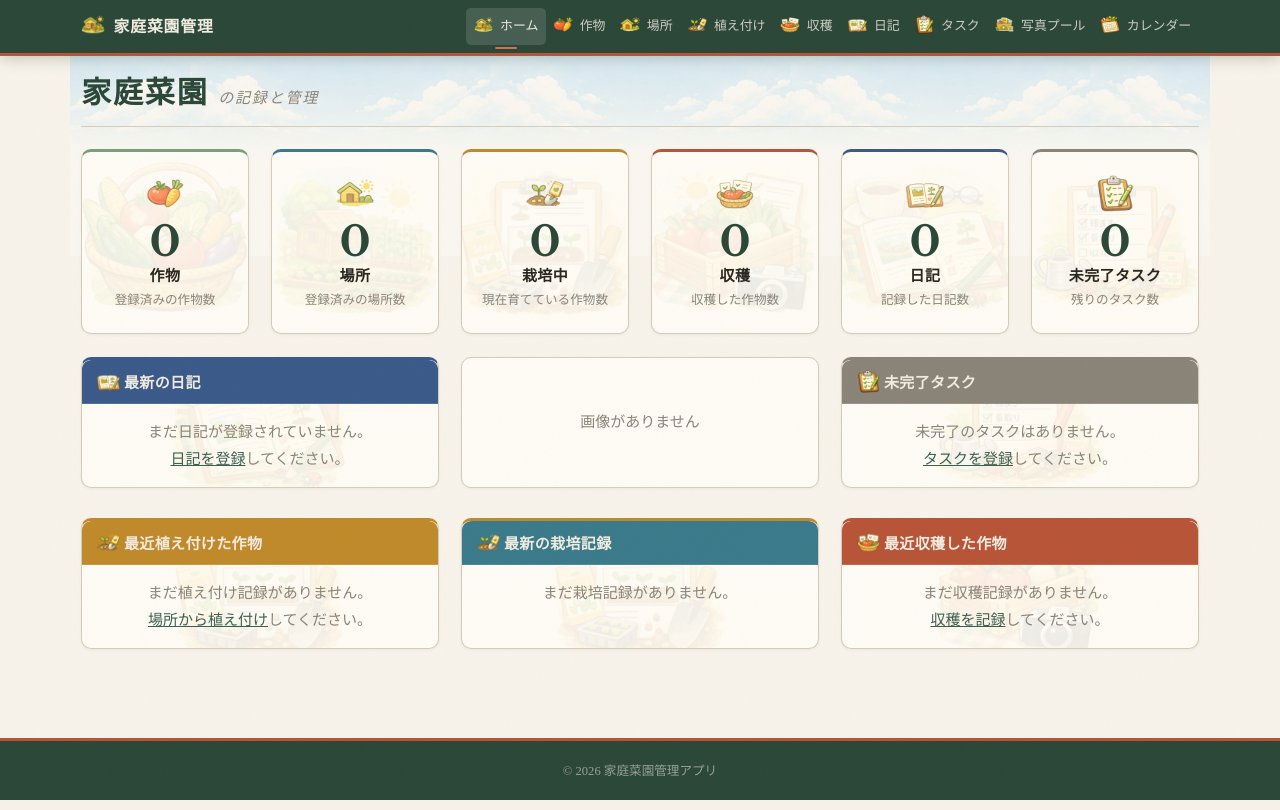
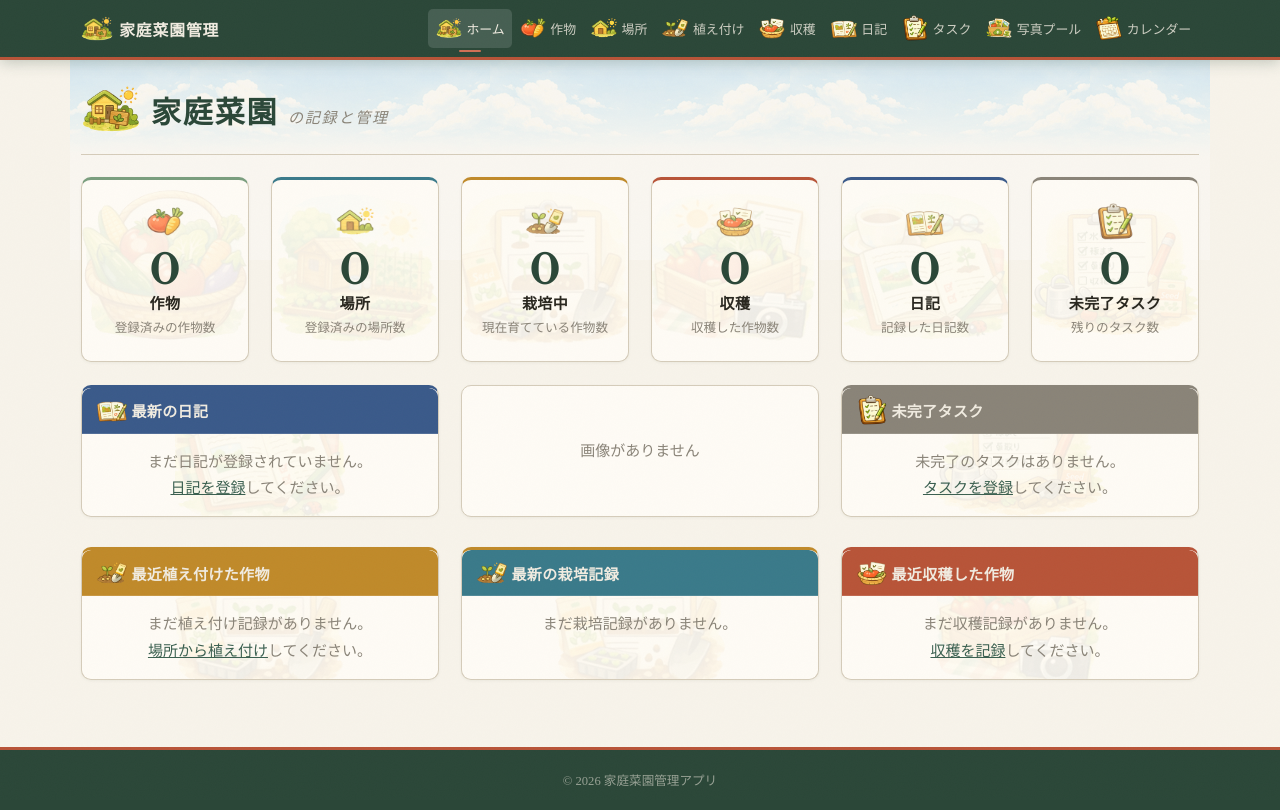
Before and after one commit to pika3-hub/garden-app, a Flask app: page / in a window 1280 px wide. Run offline with Flask 3, Linux system fonts and the light colour scheme; data that the repository does not hold is empty; parts of the project's set-up code (start-up, migrations or seed data) failed here and were passed over.

Commit message:
アイコンとテキストの位置を調整

```diff
--- a/app/static/css/custom.css
+++ b/app/static/css/custom.css
@@ -229,7 +229,6 @@ a.dashboard-stat-link:hover {
   border-radius: 9px 9px 0 0 !important;
   font-weight: 700;
   font-family: var(--font-serif);
-  padding: 0.7rem 1rem;
 }
 
 /* Card header color overrides */
@@ -621,13 +620,13 @@ footer .text-muted { color: rgba(240, 235, 224, 0.55) !important; }
 /* Icon images */
 .icon-img    { width: 1em;     height: 1em;     vertical-align: -0.125em; display: inline-block; }
 .icon-img-sm { width: 0.875em; height: 0.875em; }
-.icon-img-lg { width: 1.5em;   height: 1.5em;     vertical-align: -0.300em; }
-.icon-img-xl { width: 2em;     height: 2em; }
+.icon-img-lg { width: 2.0em;   height: 2.0em;     vertical-align: -0.550em; }
+.icon-img-xl { width: 3.0em;   height: 3.0em; }
 
 /* Navbar icons → warm cream */
 .nav-link .icon-img,
 .navbar-brand-icon {
-  margin-right: 0.25rem;
+  margin-right: 0.1rem;
 }
 
 /* Responsive (background images) */
@@ -691,7 +690,7 @@ footer .text-muted { color: rgba(240, 235, 224, 0.55) !important; }
     object-fit: cover;
     border: 2px solid #4CAF50;
     background-color: #fff;
-    vertical-align: text-bottom;
+    vertical-align: -0.35em;
     margin-right: 2px;
 }
 
--- a/app/templates/index.html
+++ b/app/templates/index.html
@@ -7,7 +7,7 @@
 <div class="row">
     <div class="col-12">
         <div class="dashboard-header mb-4">
-            <h1 class="dashboard-title">家庭菜園 <span class="dashboard-subtitle">の記録と管理</span></h1>
+            <h1 class="dashboard-title"><img src="{{ url_for('static', filename='images/icon_home.webp') }}" alt="" class="icon-img icon-img-lg"> 家庭菜園 <span class="dashboard-subtitle">の記録と管理</span></h1>
         </div>
     </div>
 </div>
```
